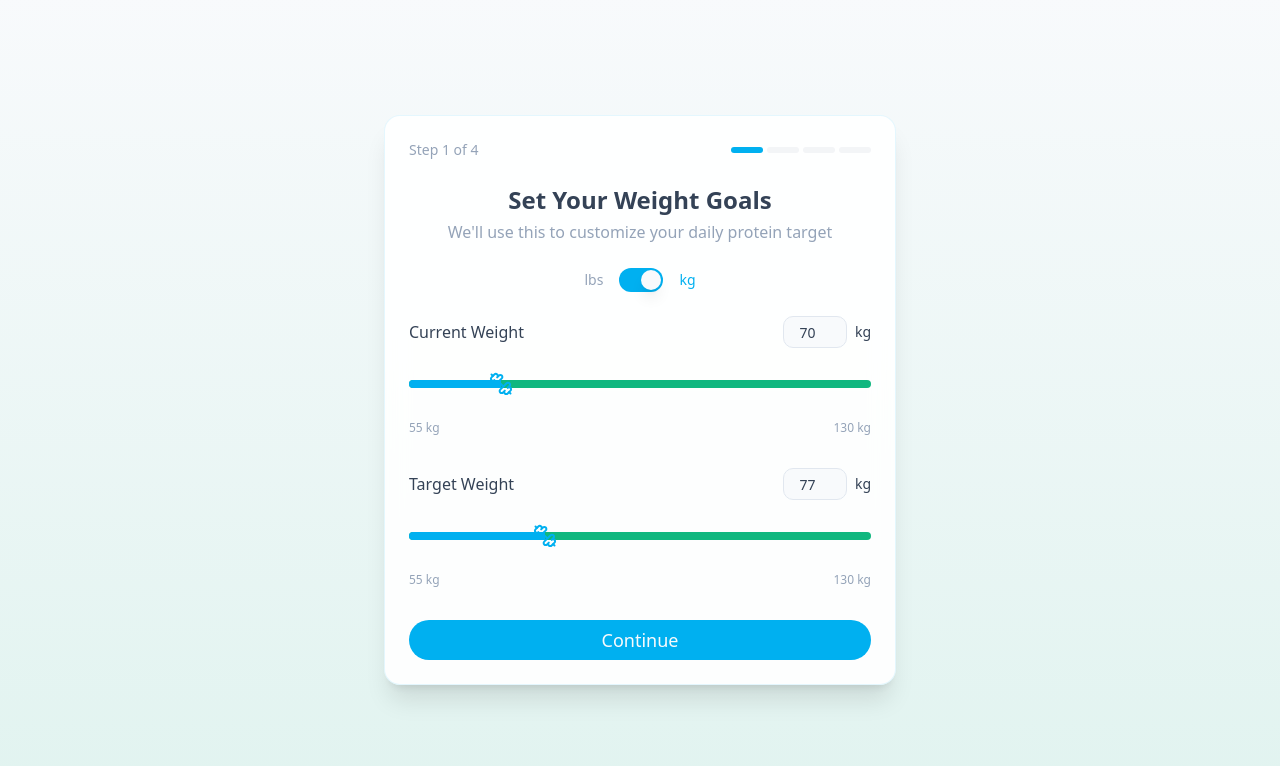
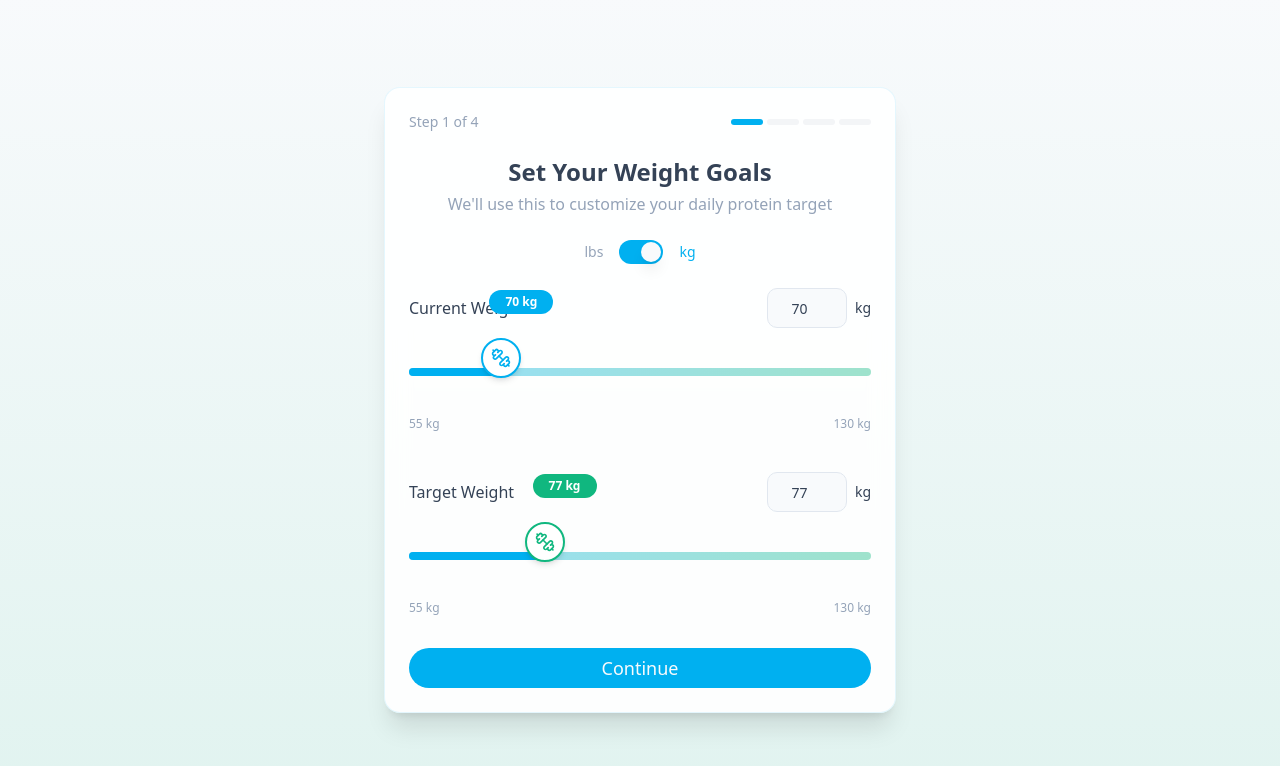
Before and after one commit to AaqifZ/fridge-fuel, a React (Vite) app: page /onboarding in a window 1280 px wide. Shown: the top 766 px of the page. Built offline with nearby package versions, Linux system fonts and the light colour scheme.

Commit message:
Improve weight setup UI/UX
The dumbbell icon in the weight setup step was not aesthetically pleasing. This commit improves the UI/UX of the component.

```diff
--- a/src/components/Onboarding/steps/WeightSetupStep.tsx
+++ b/src/components/Onboarding/steps/WeightSetupStep.tsx
@@ -110,7 +110,7 @@ const WeightSetupStep: React.FC<WeightSetupStepProps> = ({ userDetails, updateUs
       </div>
 
       {/* Unit toggle switch */}
-      <div className="flex items-center justify-center space-x-4 my-4">
+      <div className="flex items-center justify-center space-x-4 my-6">
         <span className={`text-sm font-medium ${!useKg ? 'text-primary' : 'text-muted-foreground'}`}>
           lbs
         </span>
@@ -123,36 +123,49 @@ const WeightSetupStep: React.FC<WeightSetupStepProps> = ({ userDetails, updateUs
         </span>
       </div>
 
-      <div className="space-y-8">
+      <div className="space-y-10">
         {/* Current Weight with Slider */}
         <div className="space-y-4">
           <div className="flex justify-between items-center">
-            <Label htmlFor="current-weight" className="text-base">Current Weight</Label>
+            <Label htmlFor="current-weight" className="text-base font-medium">Current Weight</Label>
             <div className="flex items-center gap-2">
               <Input
                 id="current-weight"
                 type="number"
                 value={userDetails.currentWeight || ''}
                 onChange={(e) => handleWeightChange('current', parseFloat(e.target.value) || 0)}
-                className="w-16 text-center p-1 h-8"
+                className="w-20 text-center p-1 h-10 text-lg font-medium"
               />
               <span className="text-sm font-medium">{useKg ? 'kg' : 'lbs'}</span>
             </div>
           </div>
 
-          <div className="relative py-4">
+          <div className="relative py-6 mt-3">
+            {/* Current weight slider track with gradient */}
+            <div className="absolute inset-0 h-2 top-1/2 -translate-y-1/2 rounded-full overflow-hidden bg-gradient-to-r from-primary/40 to-secondary/40"></div>
+
             <Slider
               value={[userDetails.currentWeight || 0]}
               min={minWeight}
               max={maxWeight}
               step={1}
               onValueChange={(values) => handleWeightChange('current', values[0])}
+              className="z-10"
             />
+
+            {/* Dumbbell indicator with bubble */}
             <div
-              className="absolute top-1/2 -translate-y-1/2 pointer-events-none z-10"
+              className="absolute top-1/2 -translate-y-1/2 pointer-events-none z-20"
               style={{ left: `${currentWeightPercent}%` }}
             >
-              <Dumbbell className="h-6 w-6 text-primary -translate-x-1/2" />
+              <div className="relative -mt-7">
+                <div className="absolute -top-12 left-1/2 -translate-x-1/2 bg-primary text-white text-xs font-bold rounded-full px-2 py-1 w-16 text-center">
+                  {userDetails.currentWeight || 0} {useKg ? 'kg' : 'lbs'}
+                </div>
+                <div className="h-10 w-10 bg-white rounded-full shadow-md flex items-center justify-center -translate-x-1/2 border-2 border-primary">
+                  <Dumbbell className="h-5 w-5 text-primary" />
+                </div>
+              </div>
             </div>
           </div>
 
@@ -165,32 +178,45 @@ const WeightSetupStep: React.FC<WeightSetupStepProps> = ({ userDetails, updateUs
         {/* Target Weight with Slider */}
         <div className="space-y-4">
           <div className="flex justify-between items-center">
-            <Label htmlFor="target-weight" className="text-base">Target Weight</Label>
+            <Label htmlFor="target-weight" className="text-base font-medium">Target Weight</Label>
             <div className="flex items-center gap-2">
               <Input
                 id="target-weight"
                 type="number"
                 value={userDetails.targetWeight || ''}
                 onChange={(e) => handleWeightChange('target', parseFloat(e.target.value) || 0)}
-                className="w-16 text-center p-1 h-8"
+                className="w-20 text-center p-1 h-10 text-lg font-medium"
               />
               <span className="text-sm font-medium">{useKg ? 'kg' : 'lbs'}</span>
             </div>
           </div>
 
-          <div className="relative py-4">
+          <div className="relative py-6 mt-3">
+            {/* Target weight slider track with gradient */}
+            <div className="absolute inset-0 h-2 top-1/2 -translate-y-1/2 rounded-full overflow-hidden bg-gradient-to-r from-primary/40 to-secondary/40"></div>
+
             <Slider
               value={[userDetails.targetWeight || 0]}
               min={minWeight}
               max={maxWeight}
               step={1}
               onValueChange={(values) => handleWeightChange('target', values[0])}
+              className="z-10"
             />
+
+            {/* Dumbbell indicator with bubble */}
             <div
-              className="absolute top-1/2 -translate-y-1/2 pointer-events-none z-10"
+              className="absolute top-1/2 -translate-y-1/2 pointer-events-none z-20"
               style={{ left: `${targetWeightPercent}%` }}
             >
-              <Dumbbell className="h-6 w-6 text-primary -translate-x-1/2" />
+              <div className="relative -mt-7">
+                <div className="absolute -top-12 left-1/2 -translate-x-1/2 bg-secondary text-white text-xs font-bold rounded-full px-2 py-1 w-16 text-center">
+                  {userDetails.targetWeight || 0} {useKg ? 'kg' : 'lbs'}
+                </div>
+                <div className="h-10 w-10 bg-white rounded-full shadow-md flex items-center justify-center -translate-x-1/2 border-2 border-secondary">
+                  <Dumbbell className="h-5 w-5 text-secondary" />
+                </div>
+              </div>
             </div>
           </div>
 
--- a/src/components/ui/slider.tsx
+++ b/src/components/ui/slider.tsx
@@ -7,32 +7,21 @@ import { cn } from "@/lib/utils"
 const Slider = React.forwardRef<
   React.ElementRef<typeof SliderPrimitive.Root>,
   React.ComponentPropsWithoutRef<typeof SliderPrimitive.Root>
->(({ className, value, min, max, ...props }, ref) => {
-  // Calculate the percentage position for CSS variable
-  const percentage = value && min !== undefined && max !== undefined
-    ? ((value[0] - min) / (max - min)) * 100
-    : 0
-
-  return (
+>(({ className, ...props }, ref) => (
   <SliderPrimitive.Root
     ref={ref}
     className={cn(
       "relative flex w-full touch-none select-none items-center",
       className
     )}
-      value={value}
-      min={min}
-      max={max}
     {...props}
-      style={{ "--slider-thumb-position": `${percentage}%` } as React.CSSProperties}
   >
-      <SliderPrimitive.Track className="relative h-2 w-full grow overflow-hidden rounded-full bg-secondary">
+    <SliderPrimitive.Track className="relative h-2 w-full grow overflow-hidden rounded-full bg-transparent">
       <SliderPrimitive.Range className="absolute h-full bg-primary" />
     </SliderPrimitive.Track>
-      <SliderPrimitive.Thumb className="block h-5 w-5 rounded-full border-2 border-primary bg-background ring-offset-background transition-colors focus-visible:outline-none focus-visible:ring-2 focus-visible:ring-ring focus-visible:ring-offset-2 disabled:pointer-events-none disabled:opacity-50 opacity-0" />
+    <SliderPrimitive.Thumb className="block h-0 w-0 rounded-full border-0 bg-transparent ring-offset-background focus-visible:outline-none focus-visible:ring-0 disabled:pointer-events-none" />
   </SliderPrimitive.Root>
-  )
-})
+))
 Slider.displayName = SliderPrimitive.Root.displayName
 
 export { Slider }
```
Lines whose indentation alone changed are shown as unchanged.
